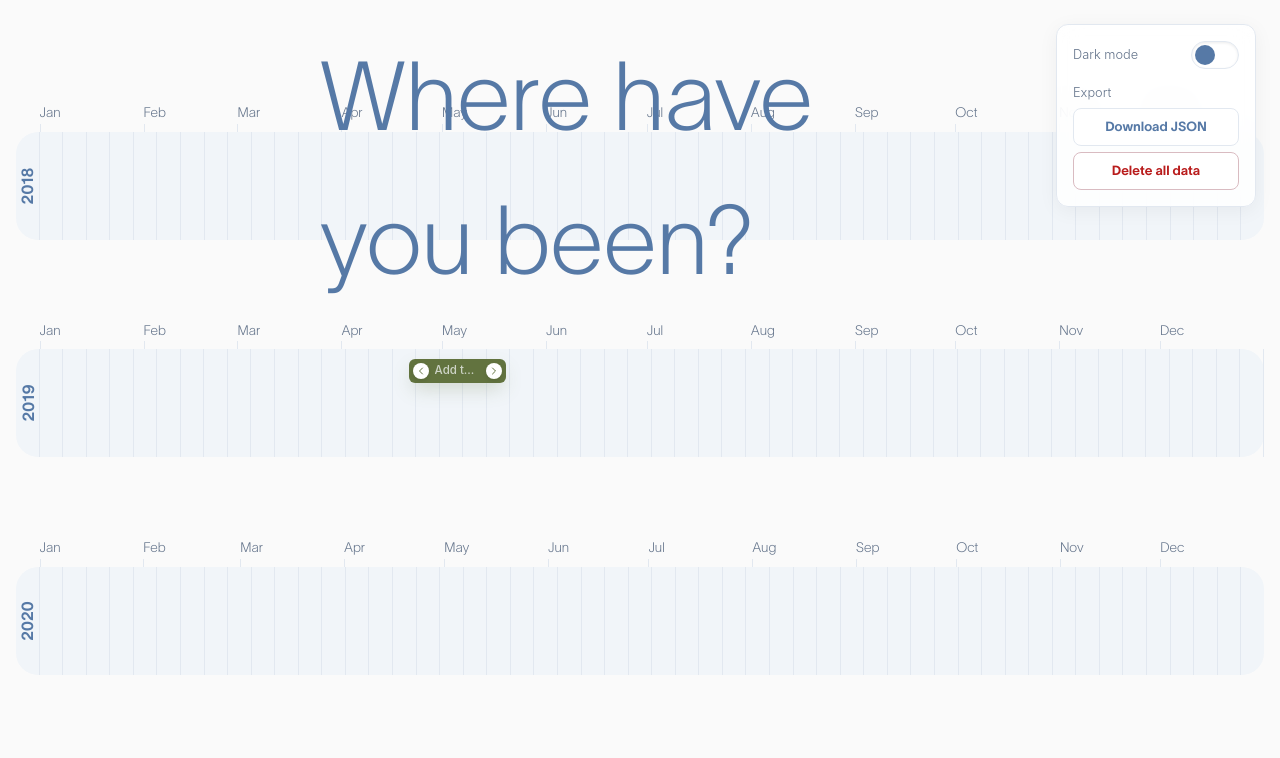
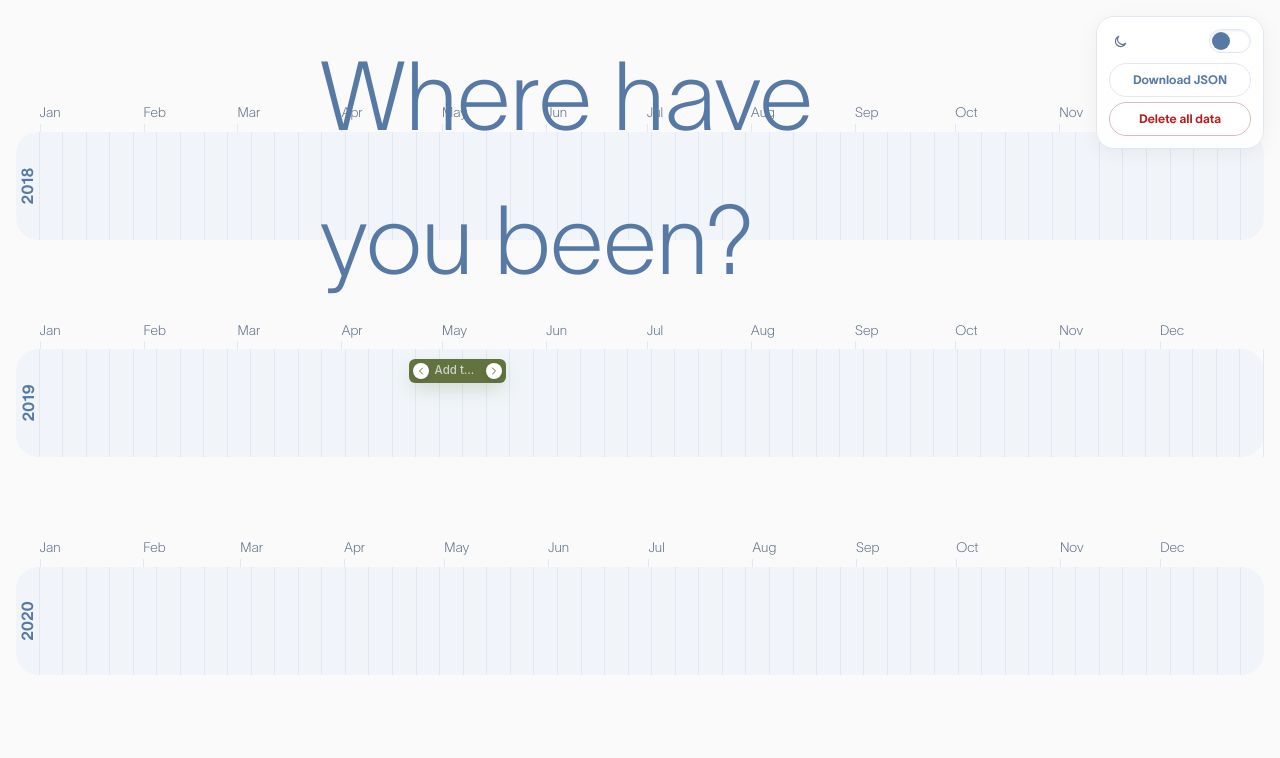
Before and after one commit to miggu/timeline, a React (Vite) app: page / in a window 1280 px wide. Shown: the top 758 px of the page. Built offline with nearby package versions, Linux system fonts and the light colour scheme; a web font is replaced by a local one.

Commit message:
Refine settings panel controls

```diff
--- a/src/components/Settings.tsx
+++ b/src/components/Settings.tsx
@@ -1,4 +1,14 @@
 import { ThemeSwitch } from "./ThemeSwitch";
+
+const ThemeIcon = () => (
+	<svg
+		viewBox="0 0 24 24"
+		className="settings__icon"
+		aria-hidden="true"
+	>
+		<path d="M19 15.5A7.5 7.5 0 0 1 8.5 5 8 8 0 1 0 19 15.5Z" />
+	</svg>
+);
 
 interface SettingsProps {
 	isDarkMode: boolean;
@@ -17,9 +27,9 @@ export function Settings({
 		<div className="settings">
 			<div className="settings__group">
 				<div className="settings__toggle-row">
-					<label className="settings__label" htmlFor="dark-mode-switch">
-						Dark mode
-					</label>
+					<span className="settings__icon-label">
+						<ThemeIcon />
+					</span>
 					<ThemeSwitch
 						id="dark-mode-switch"
 						checked={isDarkMode}
@@ -29,7 +39,6 @@ export function Settings({
 			</div>
 
 			<div className="settings__group">
-				<span className="settings__label">Export</span>
 				<button
 					className="settings__button"
 					type="button"
--- a/src/styles/settings.css
+++ b/src/styles/settings.css
@@ -1,49 +1,70 @@
 .settings {
 	position: fixed;
-	top: 1.5rem;
-	right: 1.5rem;
+	top: 1rem;
+	right: 1rem;
 	background: var(--surface-elevated);
 	backdrop-filter: blur(12px);
 	border: 1px solid var(--border-color);
-	border-radius: 12px;
-	padding: 1rem;
+	border-radius: 18px;
+	padding: 0.75rem;
 	box-shadow: var(--panel-shadow);
 	z-index: 1000;
-	min-width: 200px;
+	min-width: 168px;
 }
 
 .settings__group {
 	display: flex;
 	flex-direction: column;
-	gap: 0.4rem;
+	gap: 0.3rem;
 }
 
 .settings__group + .settings__group {
-	margin-top: 0.85rem;
+	margin-top: 0.65rem;
 }
 
 .settings__toggle-row {
 	display: flex;
 	align-items: center;
 	justify-content: space-between;
-	gap: 1rem;
+	gap: 0.75rem;
 }
 
 .settings__label {
-	font-size: 0.8rem;
+	font-size: 0.74rem;
+	font-weight: 500;
+	letter-spacing: 0.01em;
 	color: var(--text-secondary);
+}
+
+.settings__icon-label {
+	width: 24px;
+	height: 24px;
+	display: inline-flex;
+	align-items: center;
+	justify-content: center;
+	color: var(--text-secondary);
+}
+
+.settings__icon {
+	width: 16px;
+	height: 16px;
+	fill: none;
+	stroke: currentColor;
+	stroke-width: 1.8;
+	stroke-linecap: round;
+	stroke-linejoin: round;
 }
 
 .settings__button {
 	border: 1px solid var(--border-color);
-	border-radius: 8px;
+	border-radius: 999px;
 	background: var(--surface-bg);
 	color: var(--text-primary);
 	font-family: inherit;
-	font-size: 0.82rem;
+	font-size: 0.76rem;
 	font-weight: 600;
 	line-height: 1;
-	padding: 0.7rem 0.85rem;
+	padding: 0.62rem 0.78rem;
 	cursor: pointer;
 	transition:
 		border-color 0.2s ease,
@@ -81,14 +102,14 @@
 }
 
 .theme-switch__track {
-	width: 48px;
-	height: 28px;
+	width: 42px;
+	height: 24px;
 	border-radius: 999px;
 	background: var(--surface-bg);
 	border: 1px solid var(--border-color);
 	display: flex;
 	align-items: center;
-	padding: 3px;
+	padding: 2px;
 	transition:
 		background-color 0.2s ease,
 		border-color 0.2s ease,
@@ -97,8 +118,8 @@
 }
 
 .theme-switch__thumb {
-	width: 20px;
-	height: 20px;
+	width: 18px;
+	height: 18px;
 	border-radius: 50%;
 	background: var(--accent-color);
 	transform: translateX(0);
@@ -113,7 +134,7 @@
 }
 
 .theme-switch--checked .theme-switch__thumb {
-	transform: translateX(20px);
+	transform: translateX(18px);
 }
 
 .theme-switch:focus-visible .theme-switch__track {
```
